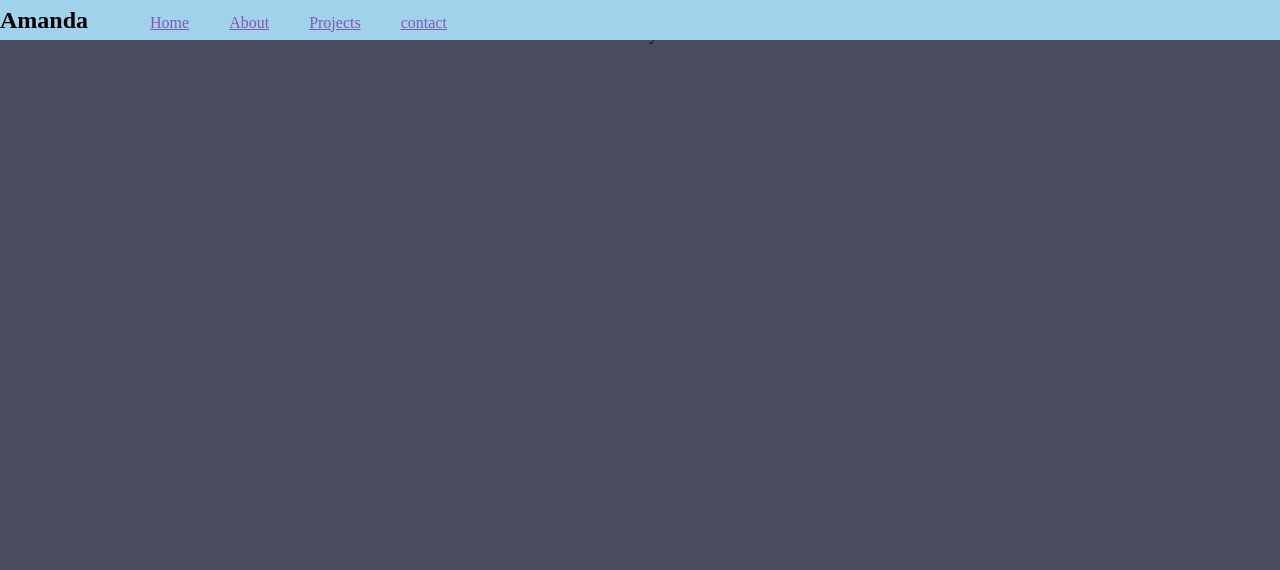
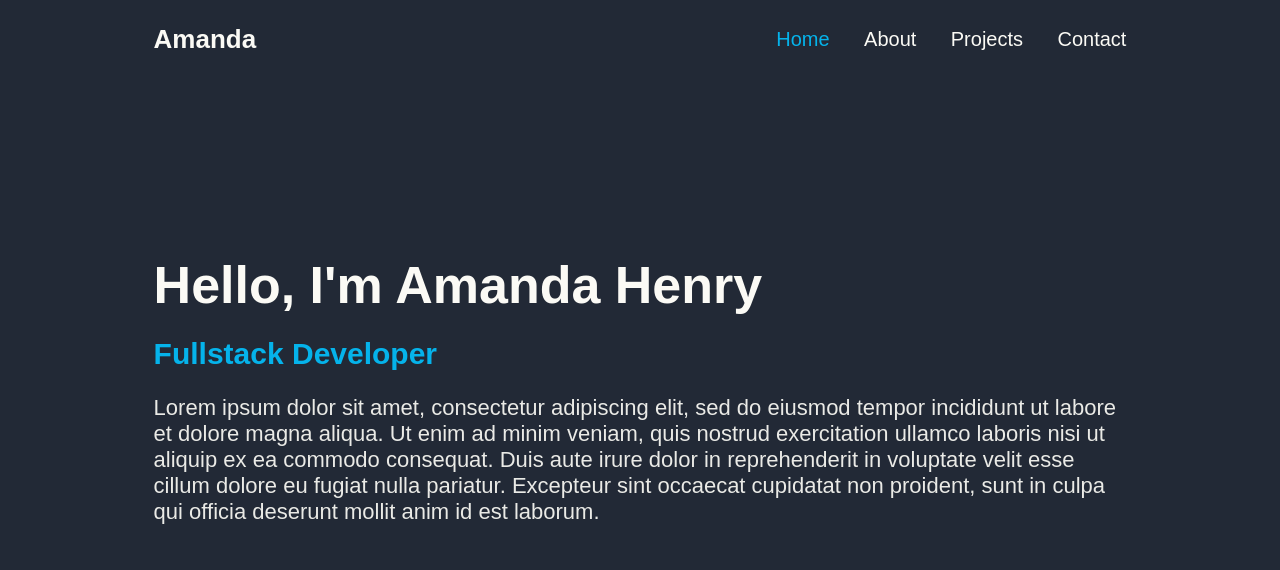
Before and after one commit to AHenry2117/portfolio, a plain HTML site: page index.html in a window 1280 px wide. Shown: the top 570 px of the page. Drawn offline with Linux system fonts and the light colour scheme.

Commit message:
added details for homepage and css

```diff
--- a/assets/css/style.css
+++ b/assets/css/style.css
@@ -1,27 +1,116 @@
-body {
-    height: 300vh;
-    margin-top: 6px;
-    padding: 20px;
-    background-color: #494D5F;
-    text-align: center;
+* {
+    margin: 0;
+    padding: 0;
+    box-sizing: border-box;
+    font-family:Arial, Helvetica, sans-serif
 }
 
-header {
-    background-color: #A0D2EB;
+body {
+    background: #222936;
+    color: #FBFAF5;
+}
+
+.header {
+    display: flex;
+    justify-content: space-between;
+    align-items: center;
     position: fixed;
+    top: 0;
     left: 0;
-    right: 0;
-    top: 0;
-    height: 40px;
+    width: 100%;
+    padding: 24px 12%;
+    z-index: 100;
+    background-color: #222936;
+}
+
+.logo {
+    font-size: 26px;
+    justify-content: left;
+    color: #FBFAF5;
+    text-decoration: none;
+    font-weight: 700;
+}
+
+.navbar a {
+    font-size: 20px;
+    color: #FBFAF5;
+    text-decoration: none;
+    font-weight: 500;
+    margin-left: 30px;
+    transition: .3s;
+}
+
+.navbar a:hover, .navbar a.active {
+    color: #05B3EB;
+    cursor: pointer;
+
+}
+
+/* Image on Homepage
+img {
+    display: block;
+    margin-left: auto;
+    margin-right: auto;
+    margin-top: 120px;
+    margin-bottom: 50px;
+    width: 700px;
+    height: 400px;
+} */
+
+.home {
     display: flex;
     align-items: center;
+    height: 100vh;
+    padding: 0 12%;
 }
-header * {
-    display: inline;
+
+.home-details {
+    max-width: auto;
 }
-header li {
-    margin: 18px;
+
+.home-details h1 {
+    font-size: 52px;
+    font-weight: 600;
+    line-height: 2;
 }
-header li a {
-    color: #8458B3;
+
+.home-details h3 {
+    font-size: 30px;
+    font-weight: 600;
+    color: #05B3EB;
 }
+
+.home-details p {
+    font-size: 22px;
+    font-weight: 500;
+    margin: 24px 0 42px;
+    color: #EAEAE6;
+}
+
+/* Buttons on homepage
+
+.home-details .btn {
+    display: flex;
+    justify-content: space-between;
+    width: 150px;
+    height: 54px;
+    background-color: aqua;
+}
+
+.btn a {
+    display: inline-flex;
+    justify-content: center;
+    align-items: center;
+    width: 65px;
+    height: 100%;
+    background-color: #05B3EB;
+    border: 2px solid #05B3EB;
+    border-radius: 6px;
+    font-size: 20px;
+    color: #222936;
+    font-weight: 500;
+    text-decoration: none;
+    letter-spacing: 1px;
+
+}
+*/
--- a/index.html
+++ b/index.html
@@ -6,24 +6,38 @@
     <meta name="viewport" content="width=device-width, initial-scale=1.0">
     <title>Portfolio</title>
     <link rel="stylesheet" href="assets/css/style.css" type="text/css">
+    <link rel="stylesheet" href="https://cdnjs.cloudflare.com/ajax/libs/font-awesome/4.7.0/css/font-awesome.min.css">
 </head>
 <body>
-    <header>
-        <nav>
-            <div>
-                <h2>Amanda</h2>
-            </div>
-            <ul>
-                <li><a href="index.html">Home</a></li>
-                <li><a href="views/about.html">About</a></li>
-                <li><a href="views/projects.html">Projects</a></li>
-                <li><a href="views/contact.html">contact</a></li>
-            </ul>
-        </nav>
+    <header class="header">
+        <a href="#" class="logo">Amanda</a>
+
+            <nav class="navbar">
+                <a href="#" class="active">Home</a>
+                <a href="#">About</a>
+                <a href="#">Projects</a>
+                <a href="#">Contact</a>
+            </nav>
     </header>
+    <!-- Image on Homepage
     <div>
-        Welcome to my Portfolio!
-    </div>
+        <img src="./assets/images/codingbg.jpg" alt="Computer with Coding">
+    </div> -->
+    <section class="home">
+        <div class="home-details">
+            <h1>Hello, I'm Amanda Henry</h1>
+            <h3>Fullstack Developer</h3>
+            <p>Lorem ipsum dolor sit amet, consectetur adipiscing elit, sed do eiusmod tempor incididunt ut labore et dolore magna aliqua.
+               Ut enim ad minim veniam, quis nostrud exercitation ullamco laboris nisi ut aliquip ex ea commodo consequat. Duis aute irure dolor in
+               reprehenderit in voluptate velit esse cillum dolore eu fugiat nulla pariatur. Excepteur sint occaecat cupidatat non proident, sunt in
+               culpa qui officia deserunt mollit anim id est laborum.
+            </p>
+            <!-- <div class="btn">
+                <a href="#">Contact Me</a>
+
+            </div> -->
+        </div>
+    </section>
 
 </body>
 </html>
```
Also changed, not shown: views/about.html (deleted, +0 -26 lines), views/contact.html (deleted, +0 -34 lines), views/projects.html (deleted, +0 -27 lines), assets/images/codingbg.jpg (added).
